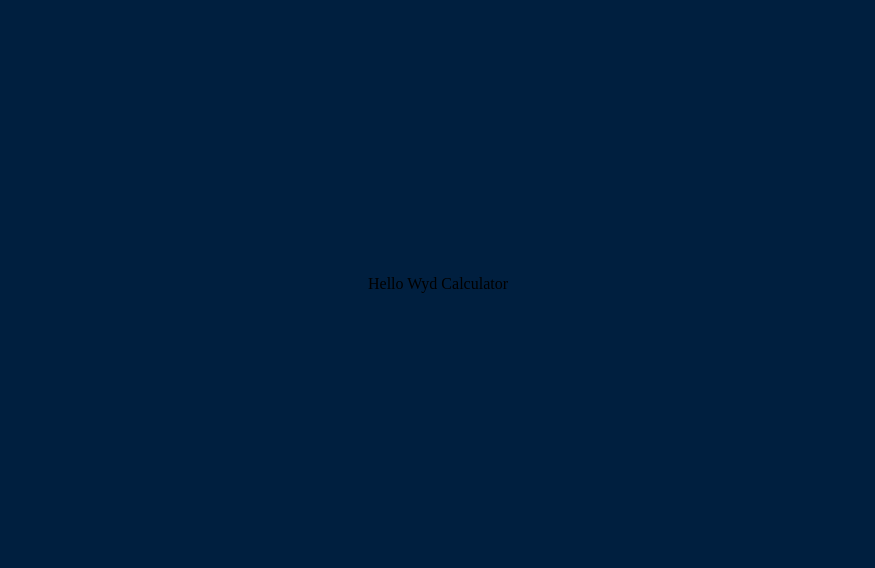
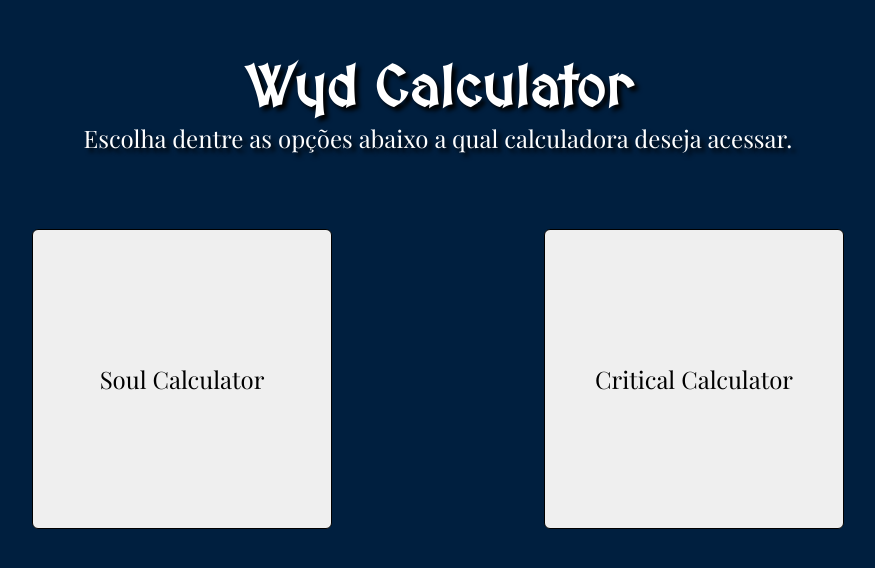
Before and after one commit to Ceagah2/wyd-calculator, a React (Vite) app: page / in a window 1280 px wide. Shown: the part 116-684 px from the top of the page, without its empty margins (202-1077 px from the left). Built offline with nearby package versions, Linux system fonts and the light colour scheme; a web font is replaced by a local one.

Commit message:
feat:create home buttons

```diff
--- /dev/null
+++ b/src/components/atoms/button/index.tsx
@@ -0,0 +1,10 @@
+import { IButton } from "../../../types";
+import { ButtonContainer, ButtonText } from "./styles";
+
+export const Button = (props: IButton) => {
+  return (
+    <ButtonContainer {...props}>
+      <ButtonText>{props.text}</ButtonText>
+    </ButtonContainer>
+  );
+}
--- /dev/null
+++ b/src/components/atoms/button/styles.ts
@@ -0,0 +1,27 @@
+
+import styled from 'styled-components';
+import { theme } from '../../../styles/theme';
+import { IButton } from '../../../types';
+
+export const ButtonContainer = styled.button<IButton>`
+  width: ${(props) => props.width}px;
+  height: ${(props) => props.height}px;
+  color: ${(props) => props.color};
+  background-color: ${(props) => props.backgroundColor};
+  border-radius: 6px;
+  border: 1px solid ${(props) => props.backgroundColor};
+  cursor: pointer;
+
+  &:hover {
+    color: ${(props) => props.color};
+    border: 1px solid ${theme.colors.richYellow};
+    scale: 1.05;
+    transition: 0.3s ease-in-out;
+  }
+`;
+
+export const ButtonText = styled.p`
+  font-size: ${theme.sizes.body};
+  font-family: ${theme.fonts.body};
+  text-align: center;
+`
--- a/src/pages/Home/index.tsx
+++ b/src/pages/Home/index.tsx
@@ -1,9 +1,38 @@
+import { useNavigate } from 'react-router-dom';
+import { Button } from "../../components/atoms/button";
 import { Container } from "../../components/atoms/container";
+import * as S from "./styles";
 
 export default function Home(){
-  return(
+  const navigator = useNavigate();
+  return (
     <Container>
-      Hello Wyd Calculator
+      <S.Header>
+        <S.HomeTitle>Wyd Calculator</S.HomeTitle>
+        <S.DescriptionContainer>
+          <S.Description>
+            Escolha dentre as opções abaixo a qual calculadora deseja acessar.
+          </S.Description>
+        </S.DescriptionContainer>
+      </S.Header>
+      <S.ButtonContainer>
+        <Button
+          text="Soul Calculator"
+          color={""}
+          backgroundColor={""}
+          width={300}
+          height={300}
+          onClick={() => navigator("/soul")}
+        />
+        <Button
+          text="Critical Calculator"
+          color={""}
+          backgroundColor={""}
+          width={300}
+          height={300}
+          onClick={() => navigator("/crit")}
+        />
+      </S.ButtonContainer>
     </Container>
-  )
+  );
 }
--- /dev/null
+++ b/src/pages/Home/styles.ts
@@ -0,0 +1,43 @@
+import styled from 'styled-components'
+import { theme } from '../../styles/theme'
+
+export const Header = styled.header`
+  display: flex;
+  flex-direction: column;
+  align-items: center;
+  justify-content: flex-start;
+  height: 20vh;
+  width: 80vw;
+  padding: 20px;
+`
+
+export const HomeTitle = styled.h1`
+  font-size: ${theme.sizes.heading};
+  color: ${theme.colors.white};
+  font-family: ${theme.fonts.heading};
+  text-shadow: 4px 4px 4px #000000;
+`
+
+export const DescriptionContainer = styled.div`
+  display: flex;
+  flex-direction: row;
+  align-items: center;
+  justify-content: center;
+`
+
+export const Description = styled.p`
+  font-size: ${theme.sizes.body};
+  color: ${theme.colors.white};
+  font-family: ${theme.fonts.body};
+  text-shadow: 4px 4px 4px #000000;
+`
+
+export const ButtonContainer = styled.div`
+  width: 80vw;
+  margin-top: 30px;
+  display: flex;
+  flex-direction: row;
+  flex-wrap: wrap;
+  align-items: center;
+  justify-content: space-around;
+`
--- a/src/styles/theme.ts
+++ b/src/styles/theme.ts
@@ -5,6 +5,7 @@ export const theme = {
     darkGreen: "#228B22",
     purple: '#800080',
     textGray: "#333333",
+    white: "#ffffff",
   },
   fonts: {
     body: "Playfair Display",
```
Also changed, not shown: src/types/index.ts (+11 -1 lines).
